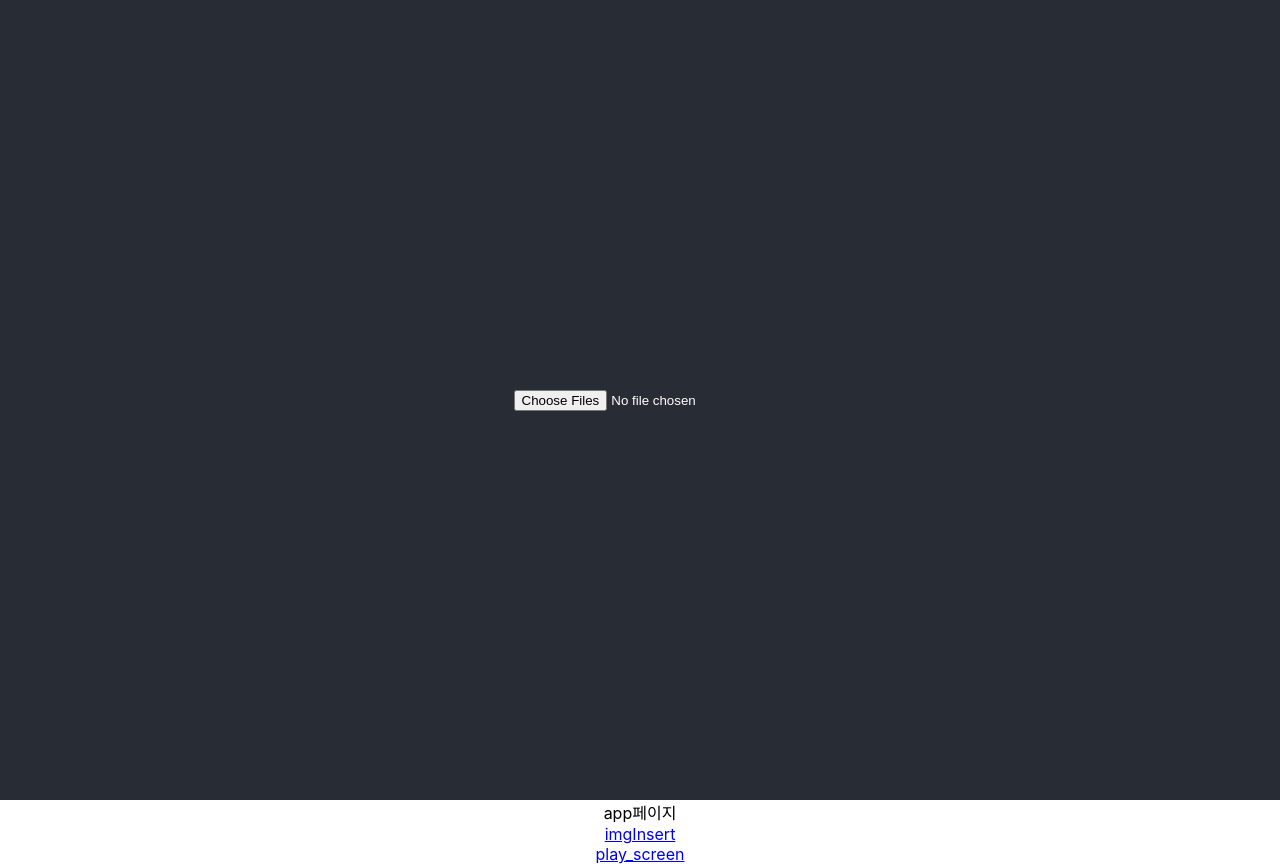
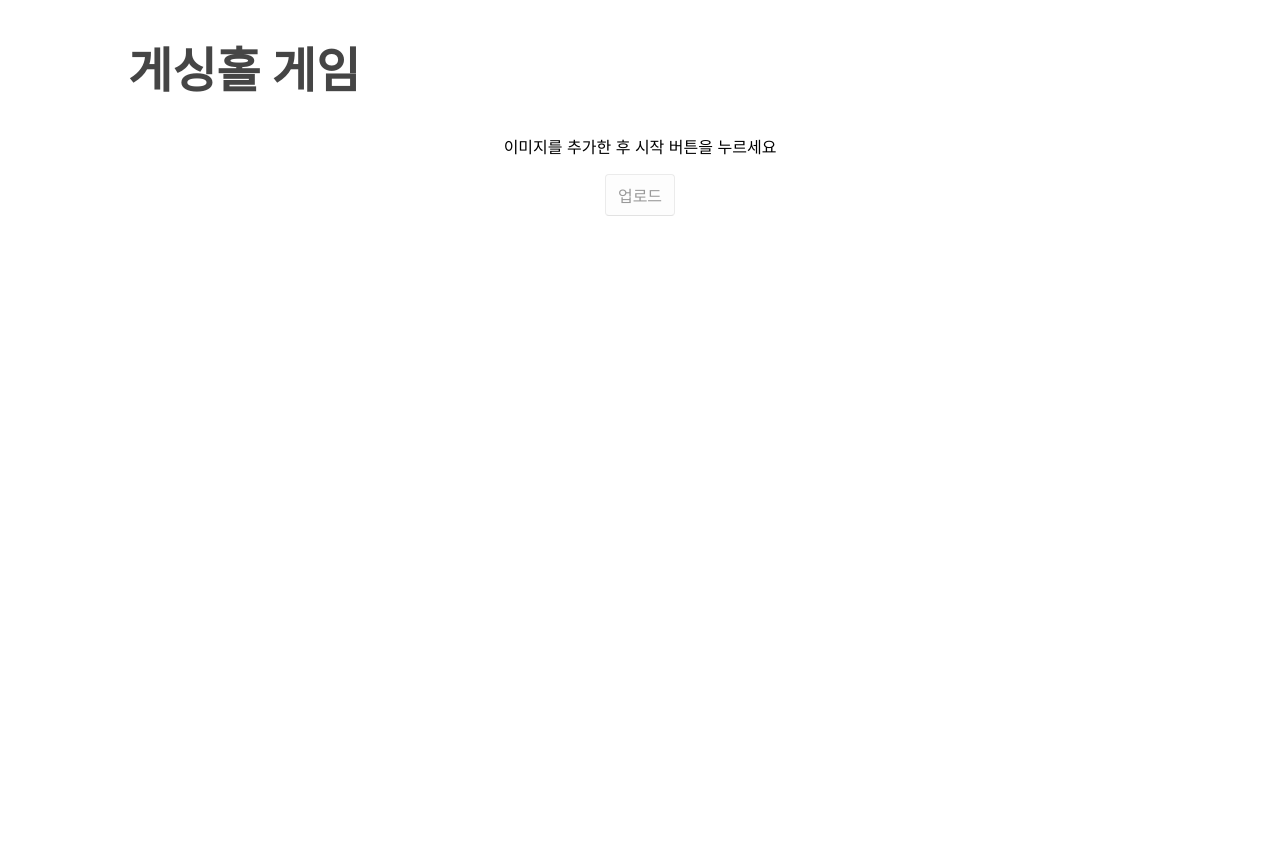
Before and after one commit to my0990/guessing_hole, a React (Create React App) app: page /imgInsert in a window 1280 px wide. After the commit the page ends 832 px from the top, so only its background shows below. Built offline with nearby package versions, Linux system fonts and the light colour scheme.

Commit message:
4th commit

```diff
--- a/src/App.css
+++ b/src/App.css
@@ -40,8 +40,3 @@
 .profile_preview{
   width: 500px;
 }
-
-
-body {
-  cursor: none;
-}
--- a/src/App.js
+++ b/src/App.js
@@ -1,27 +1,21 @@
 import logo from './logo.svg';
 import './App.css';
 import {useState} from 'react';
-import { Route, Routes, Link } from 'react-router-dom';
+import { Route, Routes, Link, Router } from 'react-router-dom';
 import ImgInsert from './components/imgInsert';
 import PlayScreen from './components/play_screen';
+import PlayScreenTest from './components/play_screen_test';
 
 function App() {
 
 
   return (
-    <div className="App">
-      <Routes>
-        <Route path="imgInsert" exact element={<ImgInsert />} />
-        <Route path="playScreen" exact element={<PlayScreen />} />
-      </Routes>
-      app페이지
-      <Link to='/imgInsert'>
-        <div>imgInsert</div>
-      </Link>
-      <Link to='/playScreen'>
-        <div>play_screen</div>
-      </Link>
-    </div>
+      <div className="App">
+        <Routes>
+          <Route path="/imgInsert"  element={<ImgInsert />} />
+          <Route path="/playScreen"  element={<PlayScreen />} />
+        </Routes>
+      </div>
   );
 }
 
--- a/src/components/imgInsert.js
+++ b/src/components/imgInsert.js
@@ -1,47 +1,50 @@
 import { useState } from "react";
+import styled from 'styled-components';
+
+const Container = styled.div`
+ width: 100vw;
+ min-width: 1100px;
+ min-height: 600px;
+ height: 100vh;
+//  background-color: skyblue;
+ margin: 0 auto;
+ h1 {
+   font-size: 3em;
+   text-align: start;
+   color: #454545;
+   padding-left: 10%;
+ };
+ .input{
+
+   label{
+    display: inline-block; padding: .5em .75em; color: #999; font-size: inherit; line-height: normal; vertical-align: middle; background-color: #fdfdfd; cursor: pointer; border: 1px solid #ebebeb; border-bottom-color: #e2e2e2; border-radius: .25em;
+   }
+   input[type="file"]{
+    position: absolute; width: 1px; height: 1px; padding: 0; margin: -1px; overflow: hidden; clip:rect(0,0,0,0); border: 0;
+   }
+ }
+`
 
 const ImgInsert = () => {
-    const [myImage,setMyImage] = useState('');
-    const onChange = (e) => {
 
-      const nowSelectImageList = e.target.files;
-      const nowImageURLList = [...myImage];
-      for(let i =0; i < nowSelectImageList.length; i += 1) {
-        const nowImageUrl = URL.createObjectURL(nowSelectImageList[i]);
-        nowImageURLList.push(nowImageUrl);
-        console.log(e.target.files)
-      }
-      setMyImage(nowImageURLList);
-    }
 
 
     return (
-      <div className="App">
-        <header className="App-header">
+      <Container>
+        <h1>게싱홀 게임</h1>
+        <p>이미지를 추가한 후 시작 버튼을 누르세요</p>
+        <div className="input">
+          <label for="input">
+            업로드
+          </label>
           <input
-            type='file'
-            multiple='multiple'
-            accept='image/jpg, image/png, image/jpeg, image/gif'
-            name='profile_img'
-            onChange={onChange}>
-          </input>
-          <div>
-            {myImage && (myImage.map((a,i)=>{
-
-             return(
-                <img
-                  alt='sample'
-                  src={myImage[i]}
-                  style={{margin: "auto"}} />
-              )
-            })
-
-            )}
-            {myImage[0]}
-          </div>
-
-        </header>
-      </div>
+           type={'file'}
+           multiple
+           accept="img/*"
+           name="temp_img"
+           id="input" />
+        </div>
+      </Container>
     );
   }
 
--- a/src/components/play_screen.js
+++ b/src/components/play_screen.js
@@ -1,46 +1,9 @@
-import styled from "styled-components";
-import { useState } from "react";
-import cat from "./cat.jpg";
+import styled from 'styled-components';
 
-const Container = styled.div`
-    width: 100%;
-    min-width: 1100px;
-    height: 600px;
-    background-color: hotpink;
-    position: relative;
-    background-image: url(${cat})
-`
-const Black = styled.div`
-    width: 100%;
-    min-width: 1100px;
-    height: 600px;
-    background-color: black;
-    mix-blend-mode: hard-light;
-`
-
-const Mouse = styled.div`
-    border-radius: 100%;
-    background: gray;
-    position: absolute;
-    width: 8rem;
-    height: 8rem;
-    border: 2px solid green;
-    top: ${props => props.y}px;
-    left: ${props => props.x}px;
-`
 const PlayScreen = () => {
-    const [mouse,setMouse] = useState({x: 0, y: 0})
-    const onMouseMove = (e) => {
-        setMouse({x: e.clientX, y: e.clientY})
-    }
     return(
-        <Container onMouseMove={onMouseMove}>
-            <Black>
-                <Mouse x={mouse.x} y={mouse.y}/>
-                {mouse.x}
-            </Black>
-        </Container>
+        <div>screen</div>
     )
 }
 
-export default PlayScreen;
+export default PlayScreen
--- /dev/null
+++ b/src/components/play_screen_test.js
@@ -0,0 +1,46 @@
+// import styled from "styled-components";
+// import { useState } from "react";
+// import cat from "./cat.jpg";
+
+// const Container = styled.div`
+//     width: 100%;
+//     min-width: 1100px;
+//     height: 600px;
+//     background-color: hotpink;
+//     position: relative;
+//     background-image: url(${cat})
+// `
+// const Black = styled.div`
+//     width: 100%;
+//     min-width: 1100px;
+//     height: 600px;
+//     background-color: black;
+//     mix-blend-mode: hard-light;
+// `
+
+// const Mouse = styled.div`
+//     border-radius: 100%;
+//     background: gray;
+//     position: absolute;
+//     width: 8rem;
+//     height: 8rem;
+//     border: 2px solid green;
+//     top: ${props => props.y}px;
+//     left: ${props => props.x}px;
+// `
+// const PlayScreen = () => {
+//     const [mouse,setMouse] = useState({x: 0, y: 0})
+//     const onMouseMove = (e) => {
+//         setMouse({x: e.clientX, y: e.clientY})
+//     }
+//     return(
+//         <Container onMouseMove={onMouseMove}>
+//             <Black>
+//                 <Mouse x={mouse.x} y={mouse.y}/>
+//                 {mouse.x}
+//             </Black>
+//         </Container>
+//     )
+// }
+
+// export default PlayScreen;
```
Also changed, not shown: src/components/imgInsert_test.js (added, +49 -0 lines).
